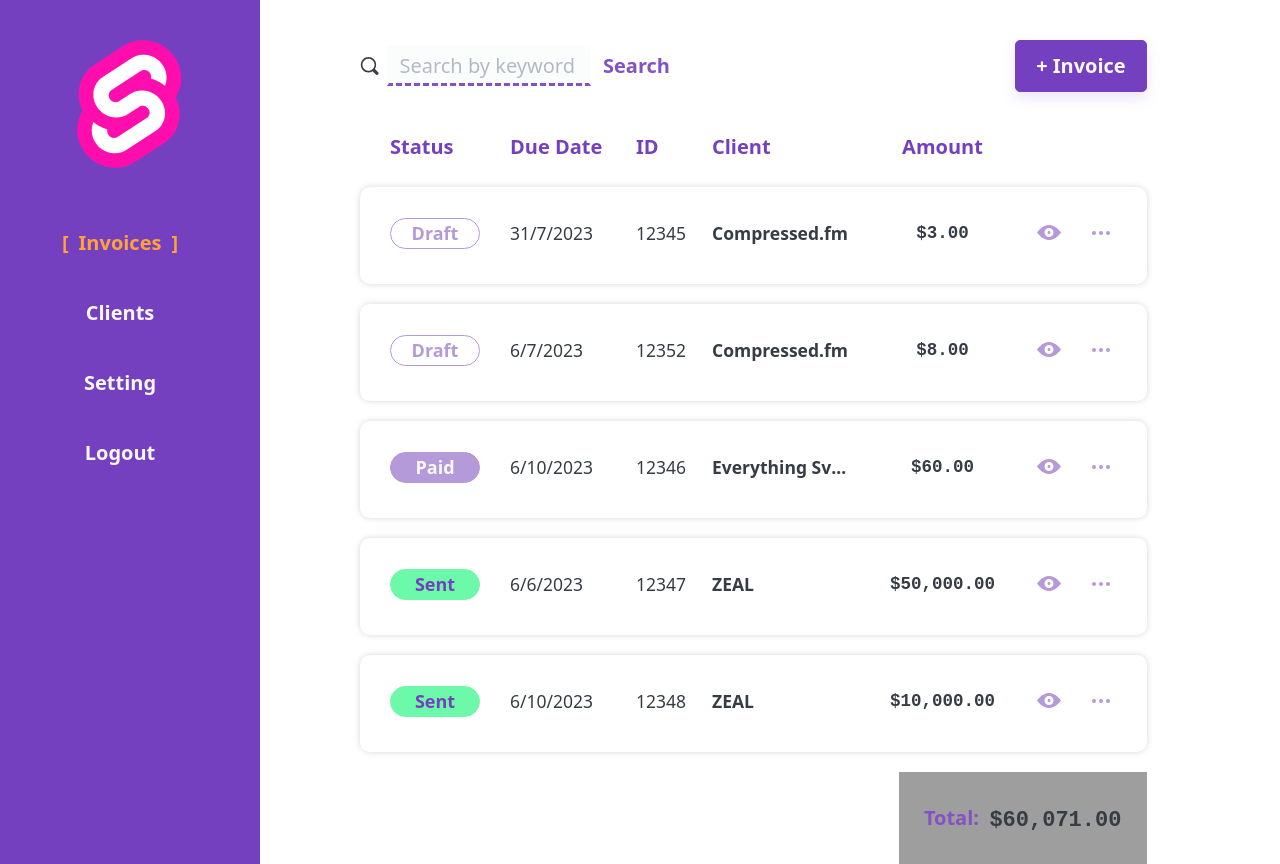
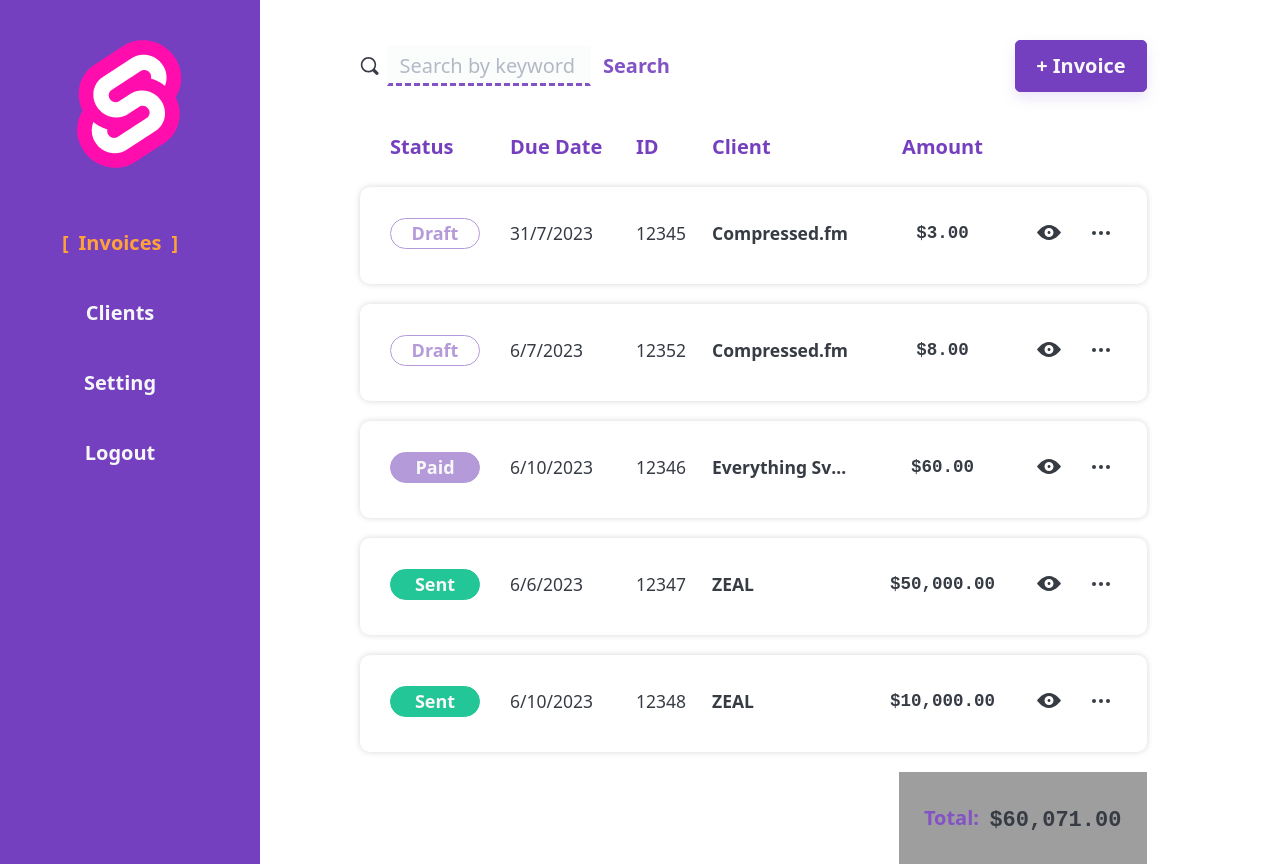
Before and after one commit to AdamMalec/cash-flip-app, a SvelteKit app: page /invoices in a window 1280 px wide. Built offline with nearby package versions, Linux system fonts and the light colour scheme; grey boxes are pictures that could not be loaded.

Commit message:
fix(styles): edit colors variables

```diff
--- a/src/lib/components/AdditionalMenu.svelte
+++ b/src/lib/components/AdditionalMenu.svelte
@@ -70,7 +70,7 @@
 		padding: 0.4rem 0.6rem;
 
 		font-weight: bold;
-		color: var(--pico-inv-color);
+		color: var(--pico-primary-dim);
 		background-color: transparent;
 		border: none;
 	}
--- a/src/lib/components/BlankRow.svelte
+++ b/src/lib/components/BlankRow.svelte
@@ -6,7 +6,7 @@
 	.blank-row {
 		height: 75px;
 		margin-bottom: 1rem;
-		background-color: var(--color-main-disabled);
+		background-color: var(--color-primary-disabled);
 		border-radius: 8px;
 	}
 </style>
--- a/src/lib/components/Tag.svelte
+++ b/src/lib/components/Tag.svelte
@@ -27,25 +27,25 @@
 	}
 
 	.inverted {
-		color: var(--pico-inv-color);
-		border: 1px solid var(--pico-inv-color);
+		color: var(--pico-primary-dim);
+		border: 1px solid var(--pico-primary-dim);
 	}
 
 	.success {
-		color: var(--pico-primary-background);
-		background-color: var(--pico-suc-color);
-		border: 1px solid var(--pico-suc-color);
+		color: var(--pico-primary-inverse);
+		background-color: var(--color-success-bg);
+		border: 1px solid var(--color-success-bg);
 	}
 
 	.alert {
 		color: var(--pico-primary-inverse);
-		background-color: var(--pico-err-color);
-		border: 1px solid var(--pico-err-color);
+		background-color: var(--color-error-bg);
+		border: 1px solid var(--color-error-bg);
 	}
 
 	.archive {
 		color: var(--pico-primary-inverse);
-		background-color: var(--pico-inv-color);
-		border: 1px solid var(--pico-inv-color);
+		background-color: var(--pico-primary-dim);
+		border: 1px solid var(--pico-primary-dim);
 	}
 </style>
--- a/src/lib/components/icons/IconClose.svelte
+++ b/src/lib/components/icons/IconClose.svelte
@@ -1,6 +1,5 @@
 <script lang="ts">
 	export let size: number = 24;
-	export let color: string = "000";
 	let width = size;
 	let height = size;
 </script>
@@ -10,7 +9,6 @@
 	{width}
 	{height}
 	viewBox="0 0 24 24"
-	style:color={color}
 	fill="none"
 	xmlns="http://www.w3.org/2000/svg"
 >
--- a/src/routes/(dashboard)/invoices/BlankState.svelte
+++ b/src/routes/(dashboard)/invoices/BlankState.svelte
@@ -18,7 +18,7 @@
 		margin-bottom: var(--pico-typography-spacing-vertical);
 		padding-left: 5.8rem;
 		text-align: left;
-		color: var(--color-green);
+		color: var(--color-success-bg);
 	}
 
 	h2::after {
--- a/src/styles/_pico.custom.css
+++ b/src/styles/_pico.custom.css
@@ -4,63 +4,23 @@
 :root:not([data-theme=dark]) {
 	--pico-text-selection-color: rgba(167, 128, 212, 0.25);
 	--pico-primary: #8352c5;
+	--pico-primary-dim: #b49ad9;
 	--pico-primary-background: #7540bf;
 	--pico-primary-underline: rgba(131, 82, 197, 0.5);
-	--pico-primary-hover: #6935b3;
-	--pico-primary-hover-background: #6935b3;
+	--pico-primary-hover: #6331a8;
+	--pico-primary-hover-background: #7540bf;
 	--pico-primary-focus: var(--color-accent);
 	--pico-contrast-focus: var(--color-accent);
 	--pico-primary-inverse: #f8f8f8;
 
-	--pico-secondary: #5d6b89;
-	--pico-secondary-background: #525f7a;
+	--pico-secondary: hsl(221, 19%, 65%);
+	--pico-secondary-background: hsl(221, 20%, 60%);
 	--pico-secondary-border: var(--pico-secondary-background);
-	--pico-secondary-underline: rgba(93, 107, 137, 0.5);
-	--pico-secondary-hover: #48536b;
-	--pico-secondary-hover-background: #48536b;
+	--pico-secondary-underline: hsla(221, 19%, 65%, 0.5);
+	--pico-secondary-hover: hsl(221, 20%, 55%);
+	--pico-secondary-hover-background: hsl(221, 20%, 55%);
 	--pico-secondary-hover-border: var(--pico-secondary-hover-background);
 	--pico-secondary-hover-underline: var(--pico-secondary-hover);
-	--pico-secondary-focus: rgba(93, 107, 137, 0.25);
+	--pico-secondary-focus: hsla(221, 19%, 65%, 0.25);
 	--pico-secondary-inverse: #f8f8f8;
-
-	--pico-inv-color: #b49ad9;
-	--pico-suc-color: #6cf9a9;
-	--pico-err-color: #df6f7d;
 }
-
-/* Violet color for dark color scheme (Auto) */
-/* Automatically enabled if user has Dark mode enabled */
-@media only screen and (prefers-color-scheme: dark) {
-	:root:not([data-theme]) {
-		--pico-text-selection-color: rgba(178, 144, 217, 0.1875);
-		--pico-primary: #b290d9;
-		--pico-primary-background: #7540bf;
-		--pico-primary-underline: rgba(178, 144, 217, 0.5);
-		--pico-primary-hover: #c9afe4;
-		--pico-primary-hover-background: #8352c5;
-		--pico-primary-focus: var(--color-accent);
-		--pico-contrast-focus: var(--color-accent);
-		--pico-primary-inverse: #f8f8f8;
-
-		--pico-inv-color: #b49ad9;
-		--pico-suc-color: #6cf9a9;
-		--pico-err-color: #df6f7d;
-	}
-}
-
-/* Violet color for dark color scheme (Forced) */
-/* Enabled if forced with data-theme="dark" */
-[data-theme=dark] {
-	--pico-text-selection-color: rgba(178, 144, 217, 0.1875);
-	--pico-primary: #b290d9;
-	--pico-primary-background: #7540bf;
-	--pico-primary-underline: rgba(178, 144, 217, 0.5);
-	--pico-primary-hover: #c9afe4;
-	--pico-primary-hover-background: #8352c5;
-	--pico-primary-focus: rgba(178, 144, 217, 0.25);
-	--pico-primary-inverse: #fff;
-
-	--pico-inv-color: #b49ad9;
-	--pico-suc-color: #6cf9a9;
-	--pico-err-color: #df6f7d;
-}
--- a/src/styles/variables.css
+++ b/src/styles/variables.css
@@ -1,8 +1,12 @@
 :root {
-	--color-main: #7540BF;
-	--color-main-disabled: #EFEAF1;
+	--color-primary: #8352c5;
+	--color-primary-disabled: #EFEAF1;
+	--color-black: #373c44;
 	--color-accent: #FFA23A;
-	--color-green: #22c6ae;
+	--color-success: #158667;
+	--color-success-bg: #22c697;
+	--color-error: #D53E51;
+	--color-error-bg: #df6f7d;
 
 	/* breakpoints  less than*/
 	--bp-mobile-s: 576px;
```
